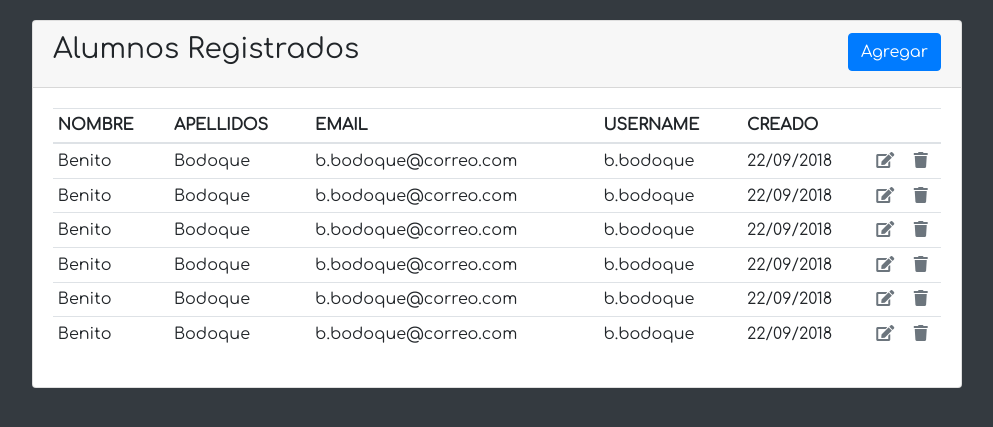
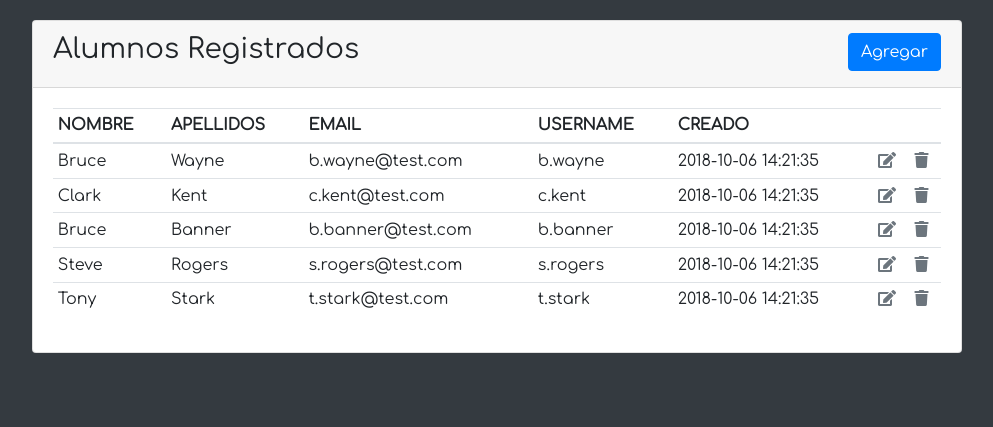
Before and after one commit to shemadj/phpdemo, a PHP site: page / in a window 1280 px wide. Shown: the top 427 px of the page, without its empty margins (143-1136 px from the left). Run offline with PHP 8.4, Linux system fonts and the light colour scheme; data comes from the database, SQL or seed files in the repository; some libraries are stand-ins or nearby versions.

Commit message:
Código de la OpenClass S5

```diff
--- a/proyecto/public/index.php
+++ b/proyecto/public/index.php
@@ -1,8 +1,14 @@
 <?php
 require __DIR__ . '/../vendor/autoload.php';
 use Utel\Util\Config;
+use Utel\DataSource\Usuario;
 
-// TODO: Implementar código de la lógica
+$dbcon = Config::getConnection();
+if(isset($dbcon)) {
+    $sentencia = $dbcon->prepare(Usuario::SQL_SELECT_ALUMNOS);
+    $sentencia->execute();
+    $listado = $sentencia->fetchAll(PDO::FETCH_NAMED);
+}
 
 require Config::getView('index.view.php');
 ?>
--- a/proyecto/src/util/Config.php
+++ b/proyecto/src/util/Config.php
@@ -32,6 +32,14 @@ class Config {
         return $log;
     }
 
+    public static function camposVacios(...$campos) {
+        $resultado = false;
+        foreach($campos as $campo) {
+            $resultado = empty($campo) or $resultado;
+        }
+        return $resultado;
+    }
+
 }
 
 ?>
--- a/proyecto/src/views/index.view.php
+++ b/proyecto/src/views/index.view.php
@@ -37,108 +37,25 @@
                     </tr>
                 </thead>
                 <tbody>
+                    <?php foreach($listado as $usuario): ?>
                         <tr>
-                        <td>Benito</td>
-                        <td>Bodoque</td>
-                        <td>b.bodoque@correo.com</td>
-                        <td>b.bodoque</td>
-                        <td>22/09/2018</td>
+                            <td><?= $usuario['nombre'] ?></td>
+                            <td><?= $usuario['apellidos'] ?></td>
+                            <td><?= $usuario['email'] ?></td>
+                            <td><?= $usuario['username'] ?></td>
+                            <td><?= $usuario['creado']?></td>
                             <td>
-                            <a href="editar.php?id=12345">
+                                <a href="editar.php?id=<?= $usuario['id'] ?>">
                                     <i class="fas fa-edit text-secondary"></i>
                                 </a>
                             </td>
                             <td>
-                            <a href="eliminar.php?id=12345">
+                                <a href="eliminar.php?id=<?= $usuario['id'] ?>">
                                     <i class="fas fa-trash text-secondary"></i>
                                 </a>
                             </td>
                         </tr>
-                    <tr>
-                        <td>Benito</td>
-                        <td>Bodoque</td>
-                        <td>b.bodoque@correo.com</td>
-                        <td>b.bodoque</td>
-                        <td>22/09/2018</td>
-                        <td>
-                            <a href="editar.php?id=12345">
-                                <i class="fas fa-edit text-secondary"></i>
-                            </a>
-                        </td>
-                        <td>
-                            <a href="eliminar.php?id=12345">
-                                <i class="fas fa-trash text-secondary"></i>
-                            </a>
-                        </td>
-                    </tr>
-                    <tr>
-                        <td>Benito</td>
-                        <td>Bodoque</td>
-                        <td>b.bodoque@correo.com</td>
-                        <td>b.bodoque</td>
-                        <td>22/09/2018</td>
-                        <td>
-                            <a href="editar.php?id=12345">
-                                <i class="fas fa-edit text-secondary"></i>
-                            </a>
-                        </td>
-                        <td>
-                            <a href="eliminar.php?id=12345">
-                                <i class="fas fa-trash text-secondary"></i>
-                            </a>
-                        </td>
-                    </tr>
-                    <tr>
-                        <td>Benito</td>
-                        <td>Bodoque</td>
-                        <td>b.bodoque@correo.com</td>
-                        <td>b.bodoque</td>
-                        <td>22/09/2018</td>
-                        <td>
-                            <a href="editar.php?id=12345">
-                                <i class="fas fa-edit text-secondary"></i>
-                            </a>
-                        </td>
-                        <td>
-                            <a href="eliminar.php?id=12345">
-                                <i class="fas fa-trash text-secondary"></i>
-                            </a>
-                        </td>
-                    </tr>
-                    <tr>
-                        <td>Benito</td>
-                        <td>Bodoque</td>
-                        <td>b.bodoque@correo.com</td>
-                        <td>b.bodoque</td>
-                        <td>22/09/2018</td>
-                        <td>
-                            <a href="editar.php?id=12345">
-                                <i class="fas fa-edit text-secondary"></i>
-                            </a>
-                        </td>
-                        <td>
-                            <a href="eliminar.php?id=12345">
-                                <i class="fas fa-trash text-secondary"></i>
-                            </a>
-                        </td>
-                    </tr>
-                    <tr>
-                        <td>Benito</td>
-                        <td>Bodoque</td>
-                        <td>b.bodoque@correo.com</td>
-                        <td>b.bodoque</td>
-                        <td>22/09/2018</td>
-                        <td>
-                            <a href="editar.php?id=12345">
-                                <i class="fas fa-edit text-secondary"></i>
-                            </a>
-                        </td>
-                        <td>
-                            <a href="eliminar.php?id=12345">
-                                <i class="fas fa-trash text-secondary"></i>
-                            </a>
-                        </td>
-                    </tr>
+                    <?php endforeach; ?>
                 </tbody>
 
 
```
Also changed, not shown: proyecto/public/nuevo.php (+36 -1 lines), proyecto/src/datasource/Usuario.php (added, +52 -0 lines). Lines whose indentation alone changed are shown as unchanged.
